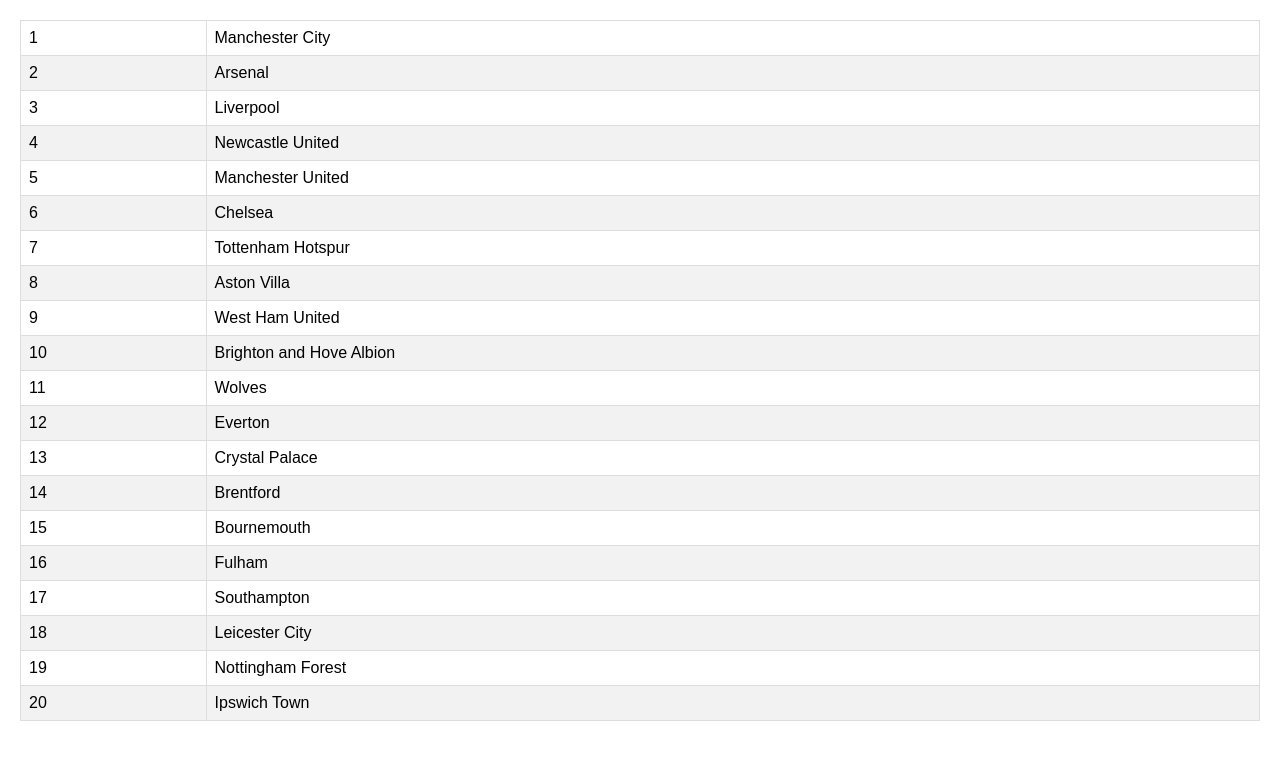
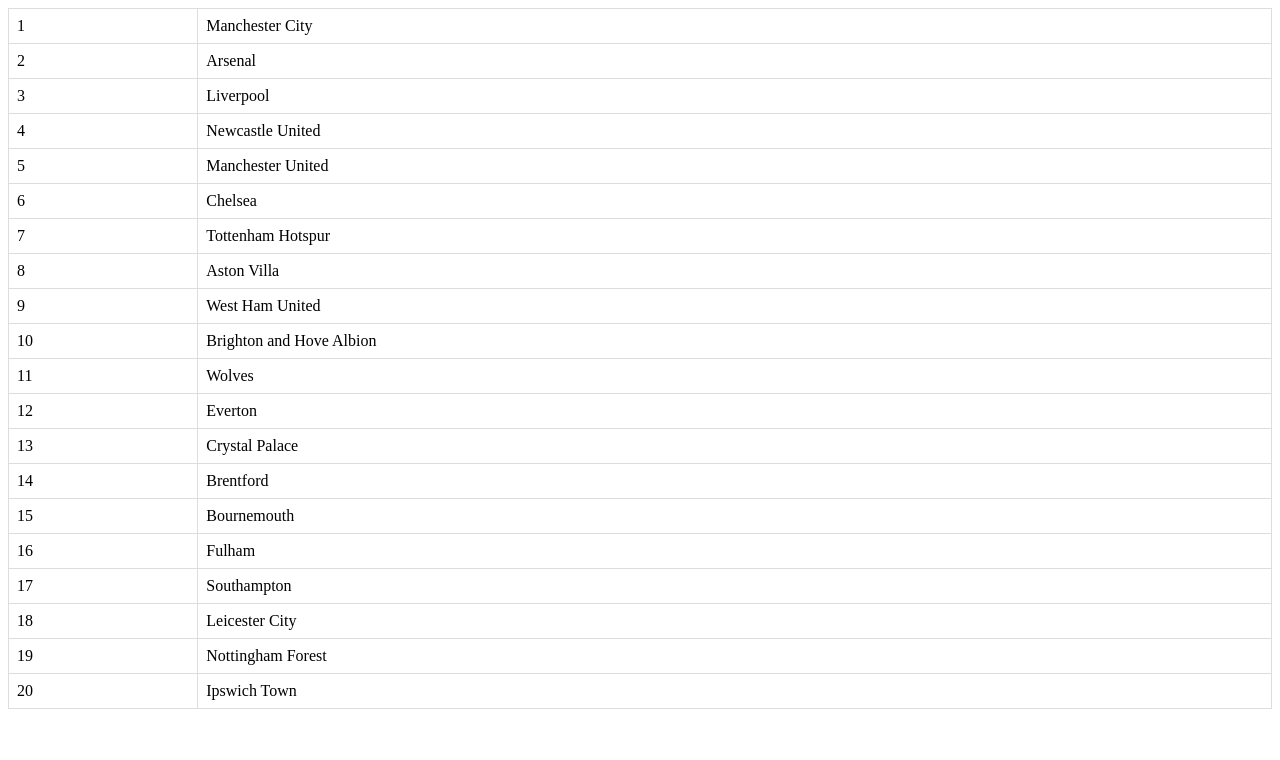
Before and after one commit to jordanbailey13/interpehnleaguepredictor, a plain HTML site: page index.html in a window 1280 px wide. Drawn offline with Linux system fonts and the light colour scheme.

Commit message:
Update styles.css

```diff
--- a/styles.css
+++ b/styles.css
@@ -1,11 +1,7 @@
-body {
-  font-family: Arial, sans-serif;
-  margin: 0;
-  padding: 0;
-}
-
+/* Basic table styling */
 .table-container {
-  margin: 20px;
+  width: 100%;
+  overflow-x: auto;
 }
 
 table {
@@ -13,15 +9,20 @@ table {
   border-collapse: collapse;
 }
 
-th, td {
+td {
+  padding: 8px;
   border: 1px solid #ddd;
-  padding: 8px;
 }
 
-tr:nth-child(even) {
-  background-color: #f2f2f2;
+/* Highlight the selected item */
+.team-row.selected {
+  background-color: #e0e0e0; /* Highlight color for selected item */
+  cursor: pointer; /* Change cursor to pointer for better UX */
 }
 
-.selected {
-  background-color: #f0f0f0; /* Highlight color for selected item */
+/* Ensure mobile-friendly touch area */
+@media (max-width: 768px) {
+  .team-row {
+    touch-action: manipulation; /* Improve touch responsiveness */
+  }
 }
```
